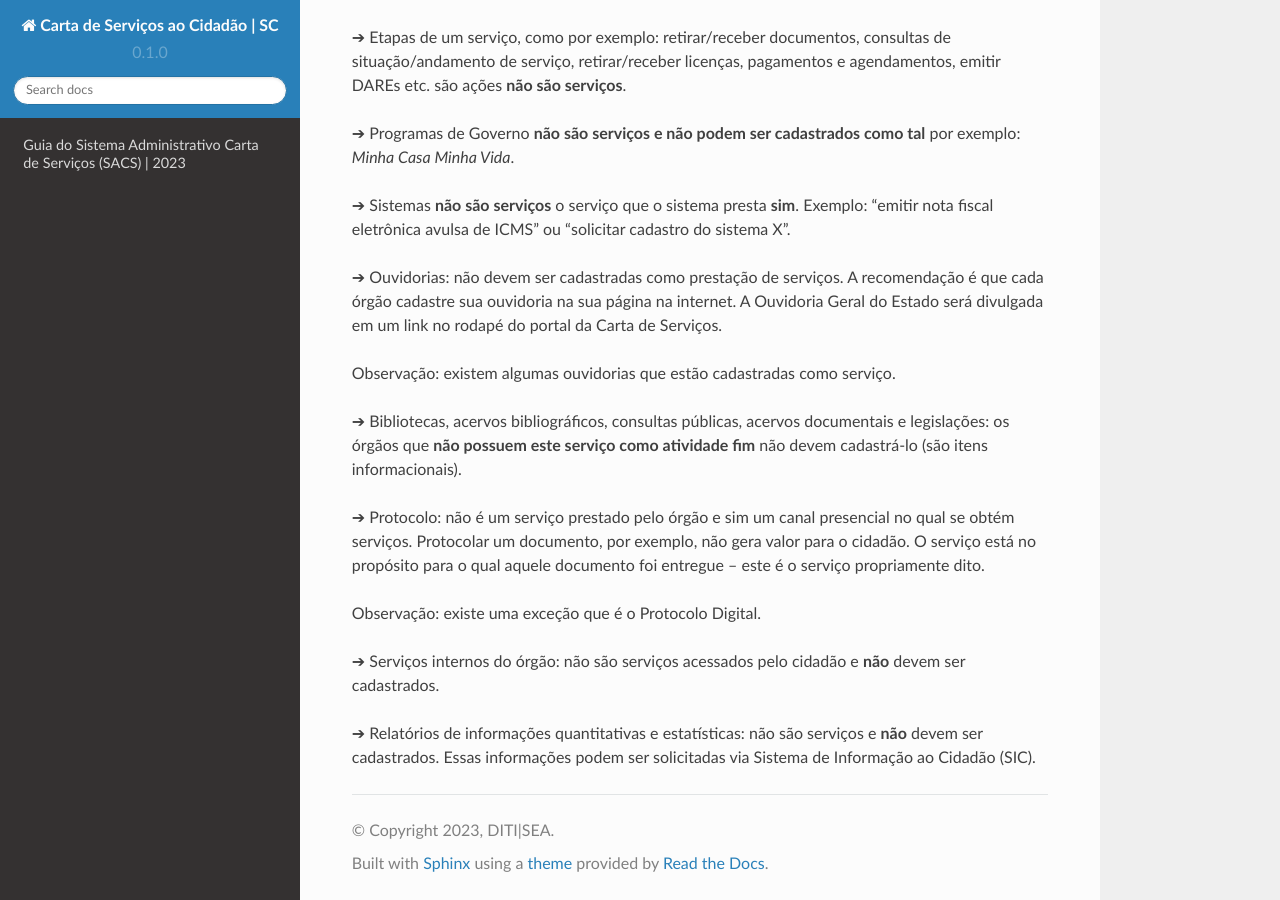
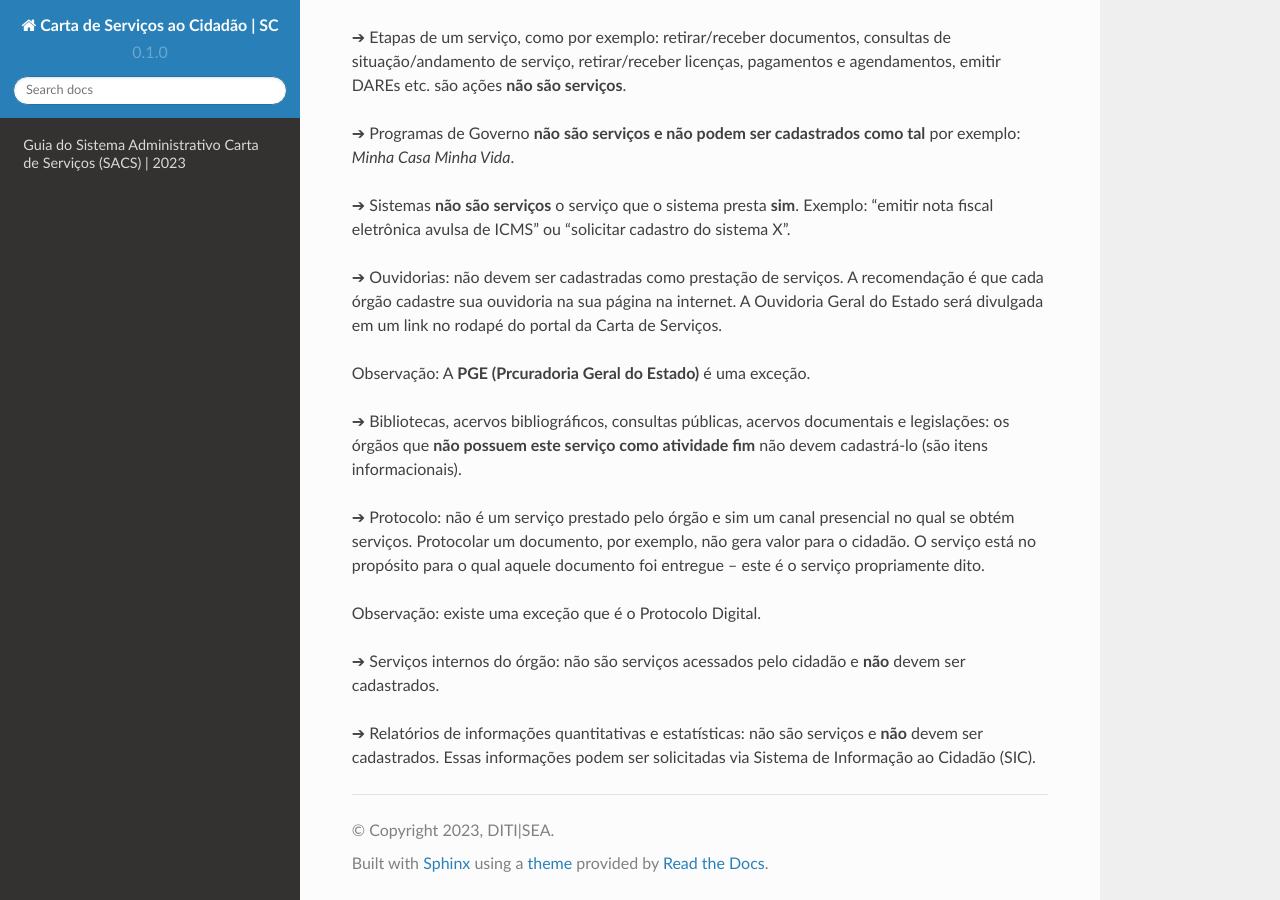
Before and after one commit to brunoaltieri/cartadeservicos, a Sphinx documentation site: the page built from docs/source/index.rst, in a window 1280 px wide and 900 px high, scrolled down 5573 px. Built offline with Sphinx 7.4.7 and the Read the Docs theme 2.0.0, drawn with Linux system fonts in a browser that asks for light colours.

Commit message:
Update index.rst

```diff
--- a/docs/source/index.rst
+++ b/docs/source/index.rst
@@ -180,7 +180,7 @@ Recomendações:
 
 ➔ Ouvidorias: não devem ser cadastradas como prestação de serviços. A recomendação é que cada órgão cadastre sua ouvidoria na sua página na internet. A Ouvidoria Geral do Estado será divulgada em um link no rodapé do portal da Carta de Serviços.
 
-Observação: existem algumas ouvidorias que estão cadastradas como serviço.
+Observação: A **PGE (Prcuradoria Geral do Estado)** é uma exceção.
 
 ➔ Bibliotecas, acervos bibliográficos, consultas públicas, acervos documentais e legislações: os órgãos que **não possuem este serviço como atividade fim** não devem cadastrá-lo (são itens informacionais).
 
```
